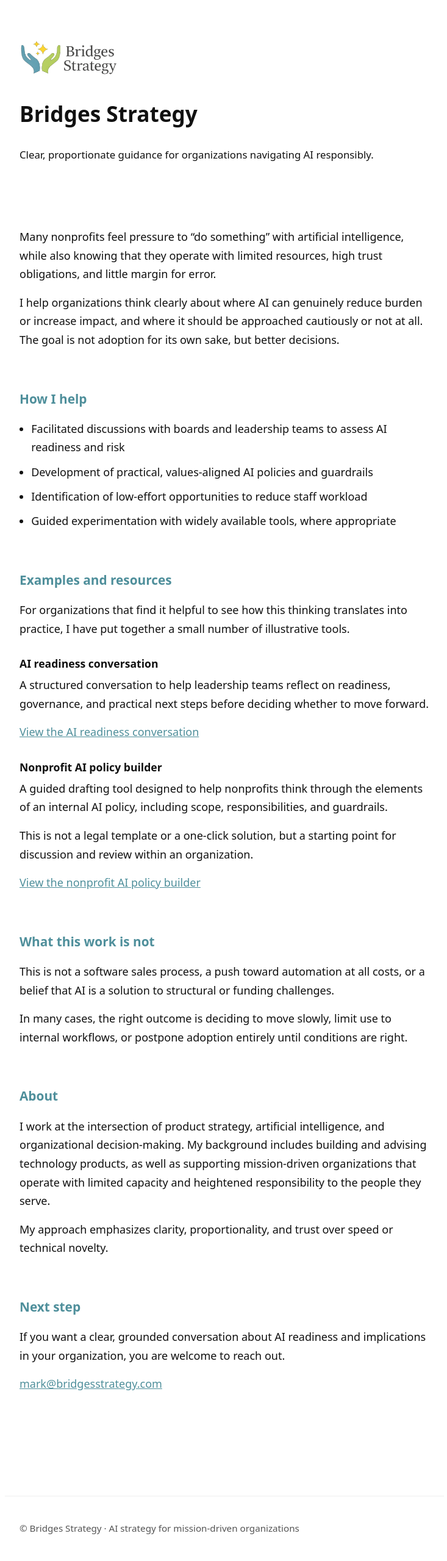
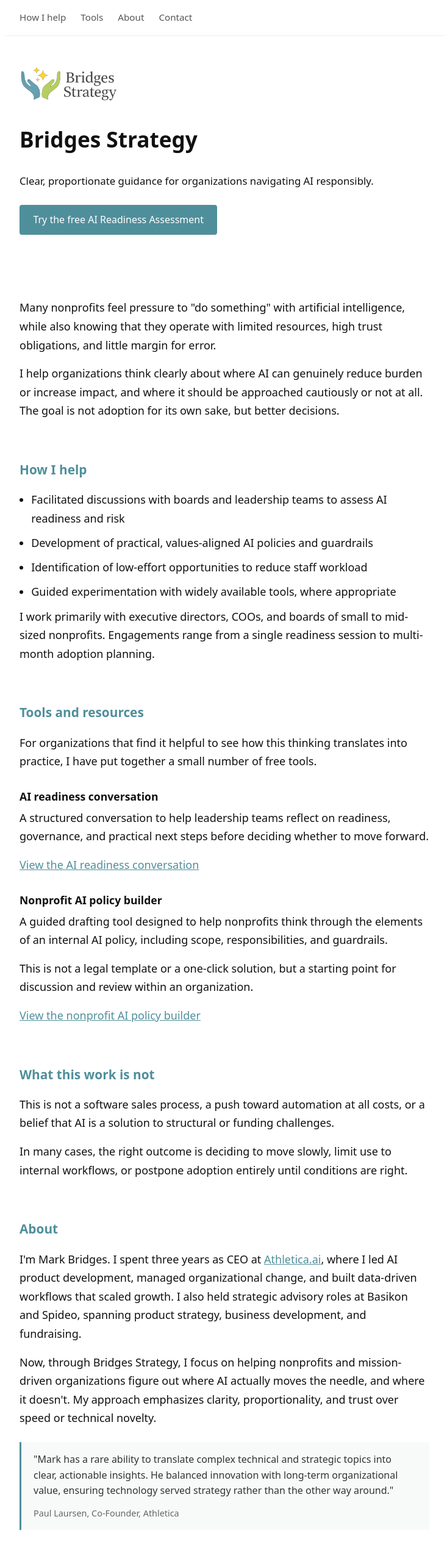
Before and after one commit to mbridges30/bridgesstrategy-site, a plain HTML site: page index.html in a window 1280 px wide. Shown: the top 2560 px of the page at 61% size, without its empty margins (272-1005 px from the left). Drawn offline with Linux system fonts and the light colour scheme.

Commit message:
Update index and styles

```diff
--- a/index.html
+++ b/index.html
@@ -2,44 +2,43 @@
 <html lang="en">
 <head>
   <meta charset="UTF-8">
-  <title>Bridges Strategy</title>
+  <title>Bridges Strategy | AI Strategy Advisory for Nonprofits</title>
+  <meta name="description" content="Clear, proportionate AI guidance for nonprofits and mission-driven organizations. Readiness assessments, governance frameworks, and practical adoption planning.">
   <meta name="viewport" content="width=device-width, initial-scale=1">
   <link rel="stylesheet" href="styles.css">
 </head>
 <body>
 
+  <nav class="site-nav">
+    <a href="#how-i-help">How I help</a>
+    <a href="#tools">Tools</a>
+    <a href="#about">About</a>
+    <a href="#contact">Contact</a>
+  </nav>
+
   <header>
-  <img
-    src="assets/logo.png"
-    alt="Bridges Strategy logo"
-    class="logo"
-  />
-
+    <img src="assets/logo.png" alt="Bridges Strategy logo" class="logo" />
     <h1>Bridges Strategy</h1>
     <p class="lead">
       Clear, proportionate guidance for organizations navigating AI responsibly.
     </p>
+    <p class="cta-bar">
+      <a href="https://chatgpt.com/g/g-691605f19d248191a5eacf41f9de7339-ai-readiness-coach-for-nonprofits" class="cta-button" target="_blank" rel="noopener noreferrer">Try the free AI Readiness Assessment</a>
+    </p>
   </header>
-
 
   <main>
 
     <section>
-
       <p>
-    Many nonprofits feel pressure to “do something” with artificial intelligence,
-    while also knowing that they operate with limited resources, high trust
-    obligations, and little margin for error.
+        Many nonprofits feel pressure to "do something" with artificial intelligence, while also knowing that they operate with limited resources, high trust obligations, and little margin for error.
       </p>
       <p>
-    I help organizations think clearly about where AI can genuinely reduce burden
-    or increase impact, and where it should be approached cautiously or not at all.
-    The goal is not adoption for its own sake, but better decisions.
+        I help organizations think clearly about where AI can genuinely reduce burden or increase impact, and where it should be approached cautiously or not at all. The goal is not adoption for its own sake, but better decisions.
       </p>
     </section>
 
-
-   <section>
+    <section id="how-i-help">
       <h2>How I help</h2>
       <ul>
         <li>Facilitated discussions with boards and leadership teams to assess AI readiness and risk</li>
@@ -47,93 +46,78 @@
         <li>Identification of low-effort opportunities to reduce staff workload</li>
         <li>Guided experimentation with widely available tools, where appropriate</li>
       </ul>
+      <p>
+        I work primarily with executive directors, COOs, and boards of small to mid-sized nonprofits. Engagements range from a single readiness session to multi-month adoption planning.
+      </p>
     </section>
 
-<section>
-  <h2>Examples and resources</h2>
-
+    <section id="tools">
+      <h2>Tools and resources</h2>
       <p>
-    For organizations that find it helpful to see how this thinking translates
-    into practice, I have put together a small number of illustrative tools.
+        For organizations that find it helpful to see how this thinking translates into practice, I have put together a small number of free tools.
       </p>
 
       <h3>AI readiness conversation</h3>
       <p>
-    A structured conversation to help leadership teams reflect on readiness,
-    governance, and practical next steps before deciding whether to move forward.
+        A structured conversation to help leadership teams reflect on readiness, governance, and practical next steps before deciding whether to move forward.
       </p>
       <p>
-    <a href="https://chatgpt.com/g/g-691605f19d248191a5eacf41f9de7339-ai-readiness-coach-for-nonprofits"
-    target="_blank"
-    rel="noopener noreferrer"
-    >View the AI readiness conversation
-    </a>
+        <a href="https://chatgpt.com/g/g-691605f19d248191a5eacf41f9de7339-ai-readiness-coach-for-nonprofits" target="_blank" rel="noopener noreferrer">View the AI readiness conversation</a>
       </p>
 
       <h3>Nonprofit AI policy builder</h3>
       <p>
-    A guided drafting tool designed to help nonprofits think through the elements
-    of an internal AI policy, including scope, responsibilities, and guardrails.
+        A guided drafting tool designed to help nonprofits think through the elements of an internal AI policy, including scope, responsibilities, and guardrails.
       </p>
       <p>
-    This is not a legal template or a one-click solution, but a starting point for
-    discussion and review within an organization.
+        This is not a legal template or a one-click solution, but a starting point for discussion and review within an organization.
       </p>
       <p>
-    <a href="https://chatgpt.com/g/g-696064577fd081919738b55740645127-nonprofit-ai-policy-builder"
-      target="_blank"
-      rel="noopener noreferrer"
-    >View the nonprofit AI policy builder
-    </a>
+        <a href="https://chatgpt.com/g/g-696064577fd081919738b55740645127-nonprofit-ai-policy-builder" target="_blank" rel="noopener noreferrer">View the nonprofit AI policy builder</a>
       </p>
     </section>
-
 
     <section>
       <h2>What this work is not</h2>
       <p>
-    This is not a software sales process, a push toward automation at all costs,
-    or a belief that AI is a solution to structural or funding challenges.
+        This is not a software sales process, a push toward automation at all costs, or a belief that AI is a solution to structural or funding challenges.
       </p>
       <p>
-    In many cases, the right outcome is deciding to move slowly, limit use to
-    internal workflows, or postpone adoption entirely until conditions are right.
+        In many cases, the right outcome is deciding to move slowly, limit use to internal workflows, or postpone adoption entirely until conditions are right.
       </p>
     </section>
 
-
- <section>
+    <section id="about">
       <h2>About</h2>
       <p>
-    I work at the intersection of product strategy, artificial intelligence, and
-    organizational decision-making. My background includes building and advising
-    technology products, as well as supporting mission-driven organizations that
-    operate with limited capacity and heightened responsibility to the people
-    they serve.
+        I'm Mark Bridges. I spent three years as CEO at <a href="https://www.athletica.ai" target="_blank" rel="noopener noreferrer">Athletica.ai</a>, where I led AI product development, managed organizational change, and built data-driven workflows that scaled growth. I also held strategic advisory roles at Basikon and Spideo, spanning product strategy, business development, and fundraising.
       </p>
       <p>
-    My approach emphasizes clarity, proportionality, and trust over speed or
-    technical novelty.
+        Now, through Bridges Strategy, I focus on helping nonprofits and mission-driven organizations figure out where AI actually moves the needle, and where it doesn't. My approach emphasizes clarity, proportionality, and trust over speed or technical novelty.
       </p>
+      <blockquote>
+        "Mark has a rare ability to translate complex technical and strategic topics into clear, actionable insights. He balanced innovation with long-term organizational value, ensuring technology served strategy rather than the other way around."
+        <cite>Paul Laursen, Co-Founder, Athletica</cite>
+      </blockquote>
     </section>
 
-<section>
-  <h2>Next step</h2>
+    <section id="contact">
+      <h2>Start a conversation</h2>
       <p>
-    If you want a clear, grounded conversation about AI readiness and implications
-    in your organization, you are welcome to reach out.
+        If you want a clear, grounded conversation about AI readiness and implications in your organization, I'd welcome hearing from you.
       </p>
       <p>
         <a href="mailto:mark@bridgesstrategy.com">mark@bridgesstrategy.com</a>
+      </p>
+      <p class="social-link">
+        <a href="https://www.linkedin.com/in/mbridges30/" target="_blank" rel="noopener noreferrer">Follow on LinkedIn</a>
       </p>
     </section>
 
   </main>
 
   <footer>
-    <p>
-    © Bridges Strategy · AI strategy for mission-driven organizations</a>
-    </p>
+    <p>&copy; Bridges Strategy &middot; AI strategy for mission-driven organizations</p>
   </footer>
 
 </body>
--- a/styles.css
+++ b/styles.css
@@ -15,7 +15,7 @@
 }
 
 :root {
-  --accent: #4f8f9b; /* muted teal */
+  --accent: #4f8f9b;   /* muted teal */
 }
 
 .logo {
@@ -23,10 +23,28 @@
   margin-bottom: 1.5rem;
 }
 
+/* Nav */
+.site-nav {
+  max-width: 720px;
+  margin: 0 auto;
+  padding: 1rem 1.5rem;
+  display: flex;
+  gap: 1.5rem;
+  border-bottom: 1px solid #eee;
+}
+
+.site-nav a {
+  font-size: 0.95rem;
+  color: #555;
+  text-decoration: none;
+}
+
+.site-nav a:hover {
+  color: var(--accent);
+}
+
 /* Layout */
-header,
-main,
-footer {
+header, main, footer {
   max-width: 720px;
   margin: 0 auto;
   padding: 2.5rem 1.5rem;
@@ -34,7 +52,7 @@
 
 /* Header */
 header {
-  padding-top: 4rem;
+  padding-top: 3rem;
   padding-bottom: 3rem;
 }
 
@@ -47,6 +65,28 @@
 .subtitle {
   font-size: 1.1rem;
   color: #555;
+}
+
+/* CTA button */
+.cta-bar {
+  margin-top: 1.5rem;
+}
+
+.cta-button {
+  display: inline-block;
+  padding: 0.7rem 1.4rem;
+  background: var(--accent);
+  color: #fff;
+  text-decoration: none;
+  border-radius: 4px;
+  font-size: 1rem;
+  font-weight: 500;
+}
+
+.cta-button:hover {
+  background: #3d7a85;
+  color: #fff;
+  text-decoration: none;
 }
 
 /* Sections */
@@ -75,7 +115,6 @@
   margin-top: 1.5rem;
 }
 
-
 p {
   margin-bottom: 1rem;
 }
@@ -87,6 +126,30 @@
 
 li {
   margin-bottom: 0.6rem;
+}
+
+/* Blockquote */
+blockquote {
+  margin: 1.5rem 0;
+  padding: 1rem 1.25rem;
+  border-left: 3px solid var(--accent);
+  background: #f8fafa;
+  font-size: 1rem;
+  color: #333;
+  line-height: 1.6;
+}
+
+blockquote cite {
+  display: block;
+  margin-top: 0.75rem;
+  font-size: 0.9rem;
+  font-style: normal;
+  color: #666;
+}
+
+/* Social link */
+.social-link {
+  margin-top: 0.5rem;
 }
 
 /* Footer */
```
Lines whose indentation alone changed are shown as unchanged.
